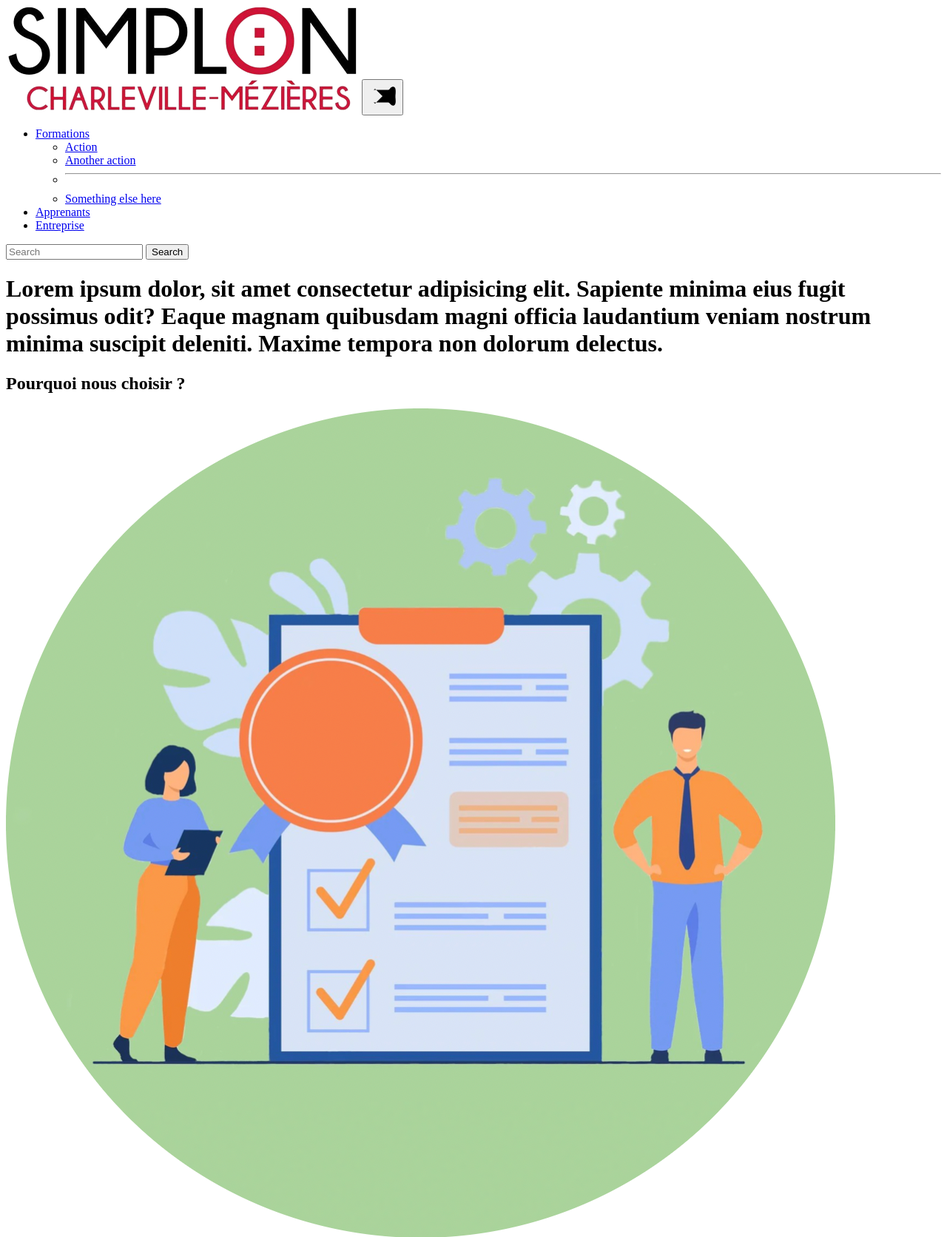
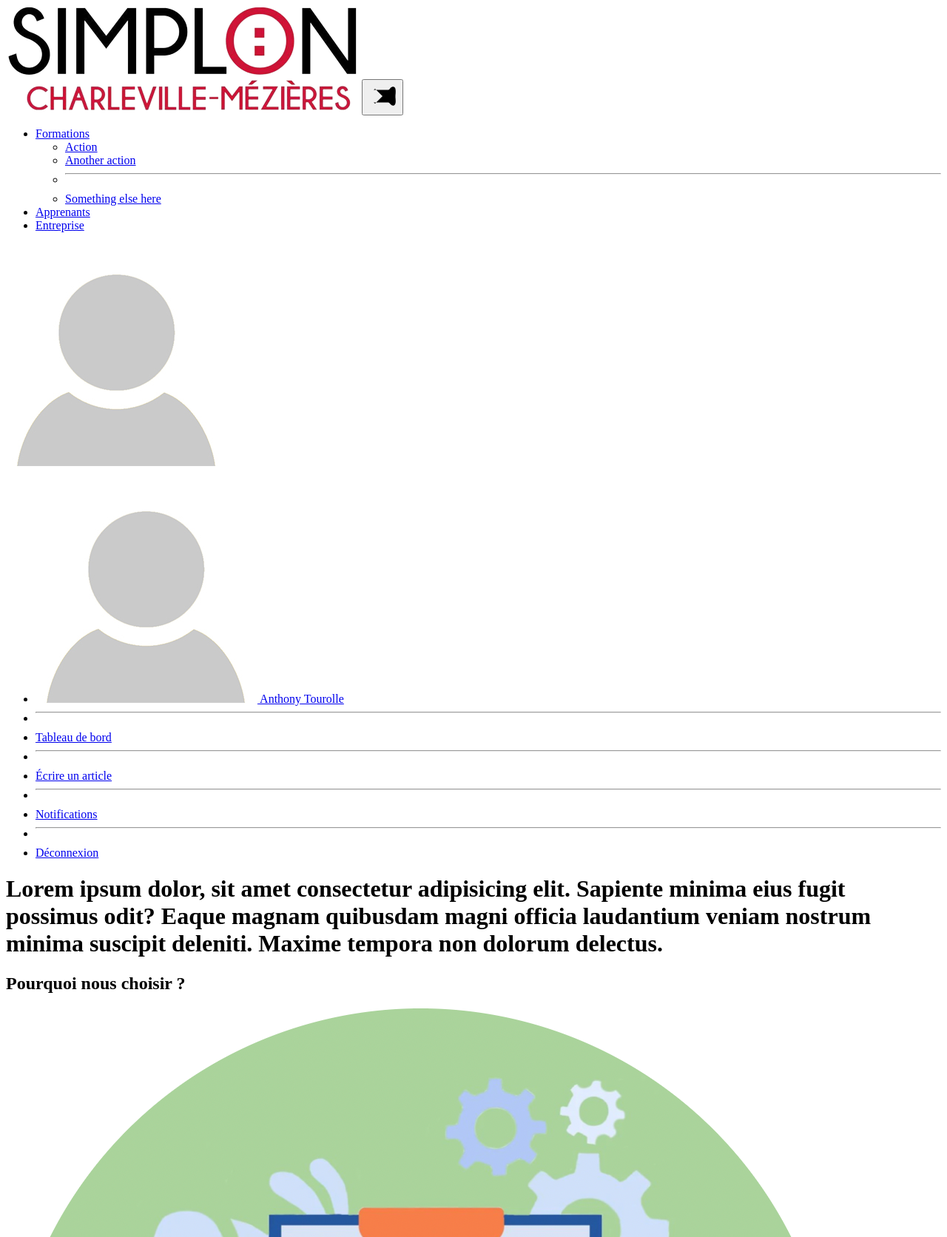
Before and after one commit to Spacantho/TeamSpaceX, a Symfony app: template templates/pages/home.html.twig in a window 1280 px wide. Shown: the top 1672 px of the page at 74% size. Run offline with Twig, Linux system fonts and the light colour scheme; the template is opened without the code that fills it, so the values that code supplies are empty; some libraries are stand-ins or nearby versions.

Commit message:
navbar + resp + profil

```diff
--- a/templates/layouts/_footer.html.twig
+++ b/templates/layouts/_footer.html.twig
@@ -1,5 +1,4 @@
-
-<section class="av-footer bg-bordeaux">
+<section class="av-footer bg-red">
 	<div class="container">
 		<div class="row">
 			<div class="intro">
@@ -7,8 +6,11 @@
 			</div>
 			<form class="d-flex justify-content-center flex-wrap" method="post">
 				<div class="mb-3"><img src="{{ asset('img/logo-mail.png') }}" alt="Logo e-mail" width="35px"></div>
-                <div class="mb-3"><input type="email" class="form-control" name="email" placeholder="Votre e-mail" /></div>
-                <div class="mb-3"><button class="btn btn-primary" type="submit">S'abonner </button></div>
+				<div class="mb-3"><input type="email" class="form-control" name="email" placeholder="Votre e-mail"/></div>
+				<div class="mb-3">
+					<button class="btn btn-primary" type="submit">S'abonner
+					</button>
+				</div>
 			</form>
 			<div class="intro">
 				<p class="text-center">Consultez notre politique de Confidentialité pour comprendre comment nous traitons vos données personnelles pour vous envoyer des e-mails marketing</p>
@@ -26,7 +28,6 @@
 		<div class="row">
 
 
-
 			<div class="col-6">
 
 				<div class="d-inline-block copyright">
@@ -34,8 +35,6 @@
 				</div>
 
 			</div>
-
-
 
 
 			<div class="col-6">
@@ -63,8 +62,6 @@
 			</div>
 
 
-
-
 		</div>
 	</div>
 
@@ -74,10 +71,18 @@
 				<h4>Aide</h4>
 			</div>
 			<ul class="footer-links">
-                            <li><a href="#">F.A.Q</a></li>
-                            <li><a href="#">Questions fréquentes</a></li>
-                            <li><a href="#">Mon compte</a></li>
-                            <li><a href="{{ path('app_contact') }}">Contactez-nous</a></li>
+				<li>
+					<a href="#">F.A.Q</a>
+				</li>
+				<li>
+					<a href="#">Questions fréquentes</a>
+				</li>
+				<li>
+					<a href="#">Mon compte</a>
+				</li>
+				<li>
+					<a href="{{ path('app_contact') }}">Contactez-nous</a>
+				</li>
 			</ul>
 		</div>
 		<div class="col-xl-2 col-md-3 col-lg-3 ">
@@ -85,10 +90,18 @@
 				<h4>Aide</h4>
 			</div>
 			<ul class="footer-links">
-                            <li><a href="#">F.A.Q</a></li>
-                            <li><a href="#">Questions fréquentes</a></li>
-                            <li><a href="#">Mon compte</a></li>
-                            <li><a href="{{ path('app_contact') }}">Contactez-nous</a></li>
+				<li>
+					<a href="#">F.A.Q</a>
+				</li>
+				<li>
+					<a href="#">Questions fréquentes</a>
+				</li>
+				<li>
+					<a href="#">Mon compte</a>
+				</li>
+				<li>
+					<a href="{{ path('app_contact') }}">Contactez-nous</a>
+				</li>
 			</ul>
 		</div>
 		<div class="col-xl-2 col-md-3 col-lg-3 ">
@@ -96,10 +109,18 @@
 				<h4>Aide</h4>
 			</div>
 			<ul class="footer-links">
-                            <li><a href="#">F.A.Q</a></li>
-                            <li><a href="#">Questions fréquentes</a></li>
-                            <li><a href="#">Mon compte</a></li>
-                            <li><a href="{{ path('app_contact') }}">Contactez-nous</a></li>
+				<li>
+					<a href="#">F.A.Q</a>
+				</li>
+				<li>
+					<a href="#">Questions fréquentes</a>
+				</li>
+				<li>
+					<a href="#">Mon compte</a>
+				</li>
+				<li>
+					<a href="{{ path('app_contact') }}">Contactez-nous</a>
+				</li>
 			</ul>
 		</div>
 		<div class="col-xl-2 col-md-3 col-lg-3 ">
@@ -107,10 +128,18 @@
 				<h4>Aide</h4>
 			</div>
 			<ul class="footer-links">
-                            <li><a href="#">F.A.Q</a></li>
-                            <li><a href="#">Questions fréquentes</a></li>
-                            <li><a href="#">Mon compte</a></li>
-                            <li><a href="{{ path('app_contact') }}">Contactez-nous</a></li>
+				<li>
+					<a href="#">F.A.Q</a>
+				</li>
+				<li>
+					<a href="#">Questions fréquentes</a>
+				</li>
+				<li>
+					<a href="#">Mon compte</a>
+				</li>
+				<li>
+					<a href="{{ path('app_contact') }}">Contactez-nous</a>
+				</li>
 			</ul>
 		</div>
 		<div class="col-xl-2 col-md-3 col-lg-3 ">
@@ -118,20 +147,25 @@
 				<h4>Aide</h4>
 			</div>
 			<ul class="footer-links">
-                            <li><a href="#">F.A.Q</a></li>
-                            <li><a href="#">Questions fréquentes</a></li>
-                            <li><a href="#">Mon compte</a></li>
-                            <li><a href="{{ path('app_contact') }}">Contactez-nous</a></li>
+				<li>
+					<a href="#">F.A.Q</a>
+				</li>
+				<li>
+					<a href="#">Questions fréquentes</a>
+				</li>
+				<li>
+					<a href="#">Mon compte</a>
+				</li>
+				<li>
+					<a href="{{ path('app_contact') }}">Contactez-nous</a>
+				</li>
 			</ul>
 		</div>
 
 	</div>
 
 
-  </div>
-  </footer>
-
-  <section class="bande-mention bg-marine">
+</div></footer><section class="bande-mention bg-blue">
 
 <div style="height:5vh" class="row align-items-center">
 
@@ -151,6 +185,4 @@
 		</a>
 	</div>
 
-        </div>
-
-   </section>
+</div></section>
--- a/templates/layouts/_navbar.html.twig
+++ b/templates/layouts/_navbar.html.twig
@@ -1,4 +1,4 @@
-<nav class="navbar navbar-expand-lg bg-blanclight mont">
+<nav class="navbar navbar-expand-lg bg-light mont fixed-top">
   <div class="container">
     <a class="navbar-brand" href="#"><img class="logo-navbar me-3 my-2" src="{{ asset('img/simplon_logo.png') }}" alt="Logo Simplon"></a>
     <button class="navbar-toggler menu" type="button" onclick="this.classList.toggle('opened');this.setAttribute('aria-expanded', this.classList.contains('opened'))" data-bs-toggle="collapse" data-bs-target="#navbarSupportedContent" aria-controls="navbarSupportedContent" aria-expanded="false" aria-label="Toggle navigation">
@@ -29,10 +29,27 @@
           <a class="nav-link" href="#">Entreprise</a>
         </li>
       </ul>
-      <form class="d-flex">
-        <input class="form-control me-2" type="search" placeholder="Search" aria-label="Search">
-        <button class="btn btn-outline-success" type="submit">Search</button>
-      </form>
+      <div class="d-flex justify-content-between">
+        <i class="fa-solid fa-magnifying-glass align-self-center"></i>
+
+          <div class="nav-item dropdown ms-3">
+              <a class="nav-link profil" href="#" id="navbarDropdown" role="button" data-bs-toggle="dropdown" aria-expanded="false">
+                  <img class="profil-pic" src="{{ asset('img/default.png')}}" alt="Photo de profil du compte">
+                  <i class="fa-solid fa-angle-down mx-2"></i>
+              </a>
+              <ul class="dropdown-menu" aria-labelledby="navbarDropdown">
+                  <li><a class="dropdown-item" href="#"><img class="profil-pic me-2" src="{{ asset('img/default.png')}}" alt="Photo de profil du compte"> Anthony Tourolle</a></li>
+                  <li><hr class="dropdown-divider"></li>
+                  <li><a class="dropdown-item" href="#"><i class="fa-solid fa-address-book me-2"></i>Tableau de bord</a></li>
+                  <li><hr class="dropdown-divider"></li>
+                  <li><a class="dropdown-item" href="#"><i class="fa-solid fa-feather-pointed me-2"></i>Écrire un article</a></li>
+                  <li><hr class="dropdown-divider"></li>
+                  <li><a class="dropdown-item" href="#"><i class="fa-solid fa-bell me-2"></i>Notifications</a></li>
+                  <li><hr class="dropdown-divider"></li>
+                  <li><a class="dropdown-item" href="#"><i class="fa-solid fa-power-off me-2"></i></i>Déconnexion</a></li>
+              </ul>
+          </div>
+        </div>
     </div>
-  </div>
 </nav>
+<div class="undernavblock"></div>
--- a/templates/pages/home.html.twig
+++ b/templates/pages/home.html.twig
@@ -1,9 +1,10 @@
 {% extends 'base.html.twig' %}
 
-{% block title %}Hello PagesController!{% endblock %}
+{% block title %}Hello PagesController!
+{% endblock %}
 
 {% block body %}
-<header class="text-center text-white masthead bg-marine" style="background-size:cover;">
+	<header class="text-center text-white masthead bg-blue" style="background-size:cover;">
 		<div class="overlay"></div>
 		<div class="container">
 			<div class="row">
@@ -21,6 +22,4 @@
 	{% include "layouts/_testimonialSimplon.html.twig" %}
 
 
-
-
 {% endblock %}
```
Also changed, not shown: assets/styles/base/_utilities.scss (+21 -22 lines), assets/styles/layouts/_navbar.scss (+47 -3 lines), package-lock.json, public/img/default.png (added), 1 other file. Lines whose indentation alone changed are shown as unchanged.
